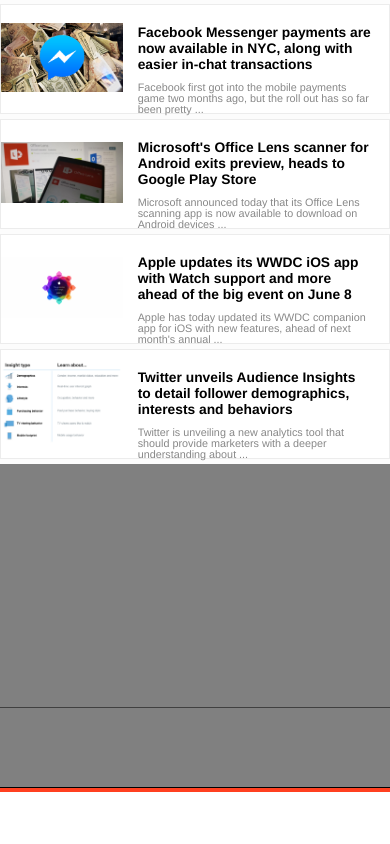
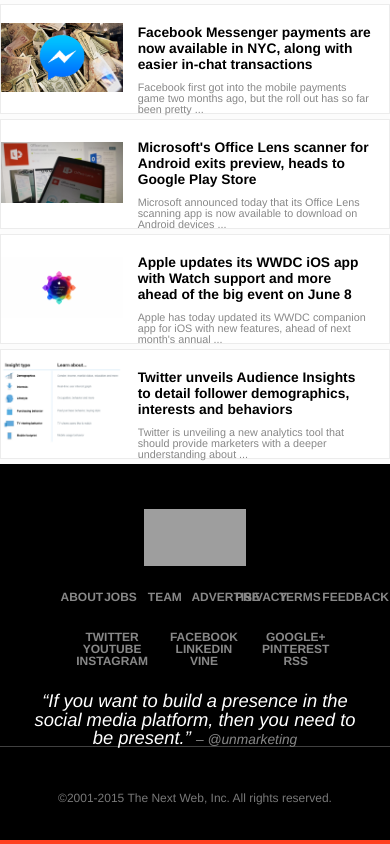
Before and after one commit to AyeSea/tnw-responsive-design, a plain HTML site: page index.html in a window 390 px wide. Shown: the part 10308-11152 px from the top of the page. Before the commit the page ends 11100 px from the top, so only its background shows below. Drawn offline with Linux system fonts and the light colour scheme; grey boxes are pictures that could not be loaded.

Commit message:
add content to footer and adjust to maintain responsiveness

```diff
--- a/index.html
+++ b/index.html
@@ -1309,19 +1309,70 @@
 		</section>
 
 		<!-- Footer -->
-		<footer id="site-footer">
+		<footer id="site-footer" class="clear">
+
 			<div class="row-3-4">
+				<div class="footer-contents">
 
-				<div class="footer-contents">
+					<!-- Footer - Logo -->
+					<div id="logo-footer"></div>
+
+					<!-- Footer - Nav -->
+					<div id="footer-nav">
+						<ul>
+							<li><a href="#">About</a></li>
+							<li><a href="#">Jobs</a></li>
+							<li><a href="#">Team</a></li>
+							<li><a href="#">Advertise</a></li>
+							<li><a href="#">Privacy</a></li>
+							<li><a href="#">Terms</a></li>
+							<li><a href="#">Feedback</a></li>
+						</ul>
+					</div>
+
+					<!-- Footer - Social Links and Quote -->
+					<div id="footer-social-quote" class="clear">
+
+						<!-- Footer - Social Links -->
+						<div id="footer-social">
+							<ul>
+								<li><a href="#">Twitter</a></li>
+								<li><a href="#">Facebook</a></li>
+								<li><a href="#">Google&plus;</a></li>
+								<li><a href="#">YouTube</a></li>
+								<li><a href="#">LinkedIn</a></li>
+								<li><a href="#">Pinterest</a></li>
+								<li><a href="#">Instagram</a></li>
+								<li><a href="#">Vine</a></li>
+								<li><a href="#">RSS</a></li>
+							</ul>
+						</div>
+
+						<div id="footer-quote">
+							<blockquote>
+								<p id="quote-content">
+									&#8220;If you want to build a presence in the social media platform, then you need to be present.&#8221;
+									<cite id="quote-author">&#8211; &#64;unmarketing</cite>
+								<p>
+							</blockquote>
+						</div>
+
+					</div>
+
+					<!-- Footer - Ad -->
+					<div id="footer-ad"></div>
+
 				</div>
-
 			</div>
 
 			<div class="row-1-4">
+				<div class="footer-contents">
 
-				<div class="footer-contents">
+					<div id="copyright">
+						<small>&copy;2001-2015 The Next Web, Inc. All rights reserved.</small>
+					</div>
+
 				</div>
-
 			</div>
 
 		</footer>
--- a/main.css
+++ b/main.css
@@ -9,7 +9,6 @@
 }
 
 /* Shared Styling */
-
 .clear:before {
 	content: "";
 	display: table;
@@ -472,7 +471,7 @@
 /* Footer */
 #site-footer {
 	width: 100%;
-	height: 328px;
+	height: 380px;
 	margin: 0 auto;
 	position: relative;
 	background: #000;
@@ -494,7 +493,112 @@
 	max-width: 1150px;
 	margin: 0 auto;
 	height: 100%;
-	background-color: gray;
+	padding: 45px 25px;
+	position: relative;
+}
+
+/* Footer - Logo */
+#logo-footer {
+	float: left;
+	display: inline-block;
+	background: url("http://cdn0.tnwcdn.com/wp-content/themes/icetea/lemonsoda/img/tnw.svg") no-repeat;
+	background-size: 115px;
+	height: 30%;
+	width: 15%;
+}
+
+/* Footer - Nav */
+#footer-nav {
+	float: right;
+	margin-top: 25px;
+}
+
+#footer-nav ul {
+	float: right;
+	width: 100%;
+	height: 100%;
+}
+
+#footer-nav li {
+	display: inline-block;
+	float: left;
+	text-transform: uppercase;
+	color: rgb(136, 136, 136);
+	font-weight: 700;
+	margin-right: 10px;
+	font-size: 0.75em;
+}
+
+#footer-nav li:hover {
+	color: #fff;
+}
+
+/* Footer - Social Links and Quote */
+#footer-social-quote {
+	clear: both;
+	display: inline-block;
+	float: left;
+	width: 66%;
+	height: 85%;
+	margin-top: 5px;
+	padding: 20px 0;
+}
+
+/* Footer - Social Links */
+#footer-social {
+	width: 100%;
+	height: 50%;
+}
+
+#footer-social ul {
+	width: 100%;
+	height: 100%;
+}
+
+/* Same as #footer-nav li code. Refactor. */
+#footer-social li {
+	display: inline-block;
+	float: left;
+	text-transform: uppercase;
+	color: rgb(136, 136, 136);
+	font-weight: 700;
+	margin-right: 10px;
+	font-size: 0.75em;
+}
+
+/* Same as #footer-nav li code. Refactor. */
+#footer-social li:hover {
+	color: #fff;
+}
+
+/* Footer - Quote */
+#quote-content {
+	color: #fff;
+	font-style: italic;
+	font-size: 1.15em;
+}
+
+#quote-author {
+	color: rgb(136, 136, 136);
+	font-size: 0.75em;
+}
+
+/* Footer -Ad */
+#footer-ad {
+	float: right;
+	height: 85%;
+	width: 31.5%;
+	margin-top: 5px;
+	padding: 20px 0;
+	background: url("https://thenextweb.com/wp-content/themes/icetea/lemonsoda/img/maxcdn.png") no-repeat;
+	background-size: contain;
+	background-position: center center;
+}
+
+/* Footer - Copyright */
+#copyright {
+	font-size: 0.75em;
+	color: rgb(120, 120, 120);
 }
 
 /* Media Queries - default styling for screen widths greater than 1680px */
@@ -506,7 +610,7 @@
 	}
 
 	.topic-article-list > li {
-		width: 19.25%
+		width: 19.25%;
 	}
 }
 
@@ -678,7 +782,55 @@
 		background: url('images/menu-icon.png') center center no-repeat;
 	}
 
-	/* Footer elements stack as blocks */
+	/* Footer elements stack as blocks at this width and below */
+	#site-footer {
+	}
+
+	#logo-footer,
+	#footer-nav,
+	#footer-social-quote {
+		display: block;
+		float: none;
+		margin-left: auto;
+		margin-right: auto;
+	}
+
+	#footer-ad {
+		display: none;
+	}
+
+	#logo-footer {
+		width: 30%;
+	}
+
+	#footer-nav {
+		height: 7.5%;
+		padding-left: 10%;
+	}
+
+	#footer-nav li {
+		width: 10.5%;
+		margin-left: 0.5%;
+	}
+
+	#footer-social-quote {
+		width: 100%;
+		text-align: center;
+	}
+
+	#footer-social {
+		padding-left: 12.5%;
+	}
+
+	#footer-social li {
+		width: 25%;
+		margin-left: 2.5%
+	}
+
+	#copyright {
+		text-align: center;
+		margin: 0 auto;
+	}
 }
 
 /* Max-Width: 703px */
```
